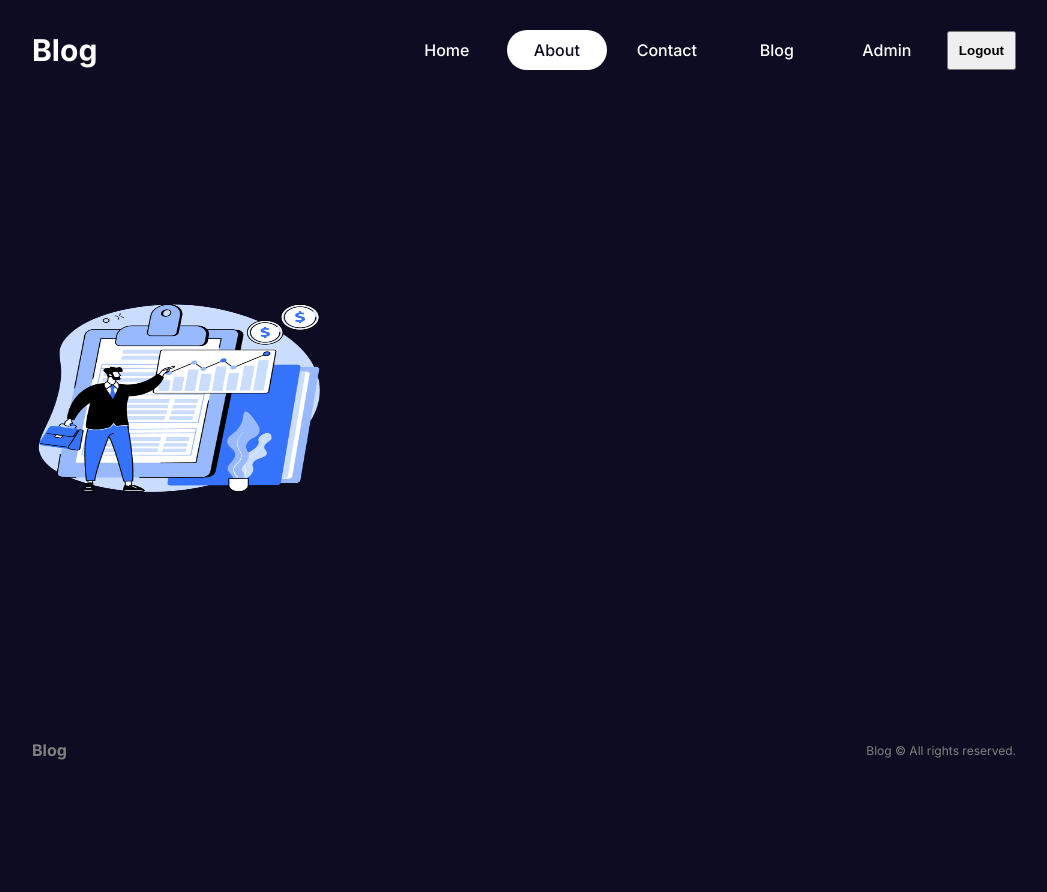
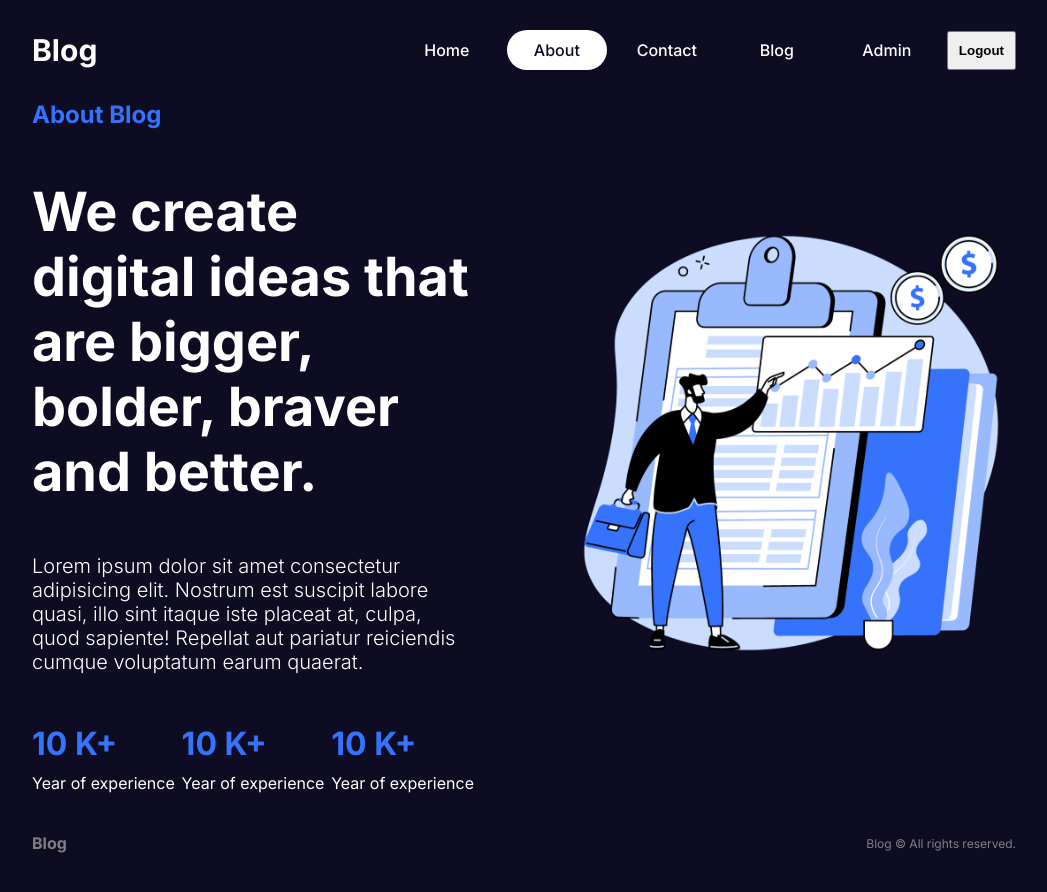
Before and after one commit to gwyneth-pena/nextjs-blog, a Next.js app: page /about in a window 1280 px wide. Shown: the whole page, without its empty margins (116-1163 px from the left). Before the commit the page ends 800 px from the top, so only its background shows below. Built offline with nearby package versions, Linux system fonts and the light colour scheme.

Commit message:
Added about page

```diff
--- a/src/app/about/about.module.css
+++ b/src/app/about/about.module.css
@@ -1,9 +1,61 @@
-.imgContainer{
-    height: 200px;
-    width: 300px;
-}
+.container {
+    display: flex;
+    gap: 100px;
+  }
 
-.img{
-    height: 100%;
-    width: 100%;
-}
+  .textContainer {
+    flex: 1;
+    display: flex;
+    flex-direction: column;
+    gap: 50px;
+  }
+
+  .subtitle{
+    color:var(--btn)
+  }
+
+  .title{
+    font-size: 54px;
+  }
+
+  .desc{
+    font-size: 20px;
+    font-weight: 300;
+  }
+
+  .boxes{
+    display: flex;
+    align-items: center;
+    justify-content: space-between;
+  }
+
+  .box{
+    display: flex;
+    flex-direction: column;
+    gap: 10px;
+  }
+
+  .box h1{
+    color: var(--btn);
+  }
+
+  .imgContainer {
+    flex: 1;
+    position: relative;
+  }
+
+  .img{
+    object-fit: contain;
+  }
+
+  @media (max-width: 768px) {
+    .container {
+      flex-direction: column;
+      text-align: center;
+    }
+
+    .boxes{
+      flex-direction: column;
+      gap: 50px;
+    }
+  }
--- a/src/app/about/page.tsx
+++ b/src/app/about/page.tsx
@@ -1,14 +1,50 @@
-import Image from "next/image"
-import styles from "@/app/about/about.module.css";
+import Image from "next/image";
+import styles from "./about.module.css";
 
-function About() {
+export const metadata = {
+  title: "About",
+  description: "We create digital ideas that are bigger, bolder, braver and better. We believe in good ideas flexibility and precission We’re world’s Our Special Team best consulting & finance solution provider. Wide range of web and software development services.",
+};
+
+
+const AboutPage = () => {
+
+  // console.log("lets check where it works")
   return (
-    <div>
-        <div className={styles.imgContainer}>
-            <Image src="/about.png" alt="About us" width={0} height={0} sizes="100vw" className={styles.img}/>
+    <div className={styles.container}>
+      <div className={styles.textContainer}>
+        <h2 className={styles.subtitle}>About Blog</h2>
+        <h1 className={styles.title}>
+          We create digital ideas that are bigger, bolder, braver and better.
+        </h1>
+        <p className={styles.desc}>
+          Lorem ipsum dolor sit amet consectetur adipisicing elit. Nostrum est suscipit labore quasi, illo sint itaque iste placeat at, culpa, quod sapiente! Repellat aut pariatur reiciendis cumque voluptatum earum quaerat.
+        </p>
+        <div className={styles.boxes}>
+          <div className={styles.box}>
+            <h1>10 K+</h1>
+            <p>Year of experience</p>
+          </div>
+          <div className={styles.box}>
+            <h1>10 K+</h1>
+            <p>Year of experience</p>
+          </div>
+          <div className={styles.box}>
+            <h1>10 K+</h1>
+            <p>Year of experience</p>
+          </div>
         </div>
+      </div>
+      <div className={styles.imgContainer}>
+        <Image
+          src="/about.png"
+          alt="About Image"
+          fill
+          className={styles.img}
+        />
+      </div>
     </div>
-  )
-}
+  );
+};
 
-export default About
+export default AboutPage;
```
